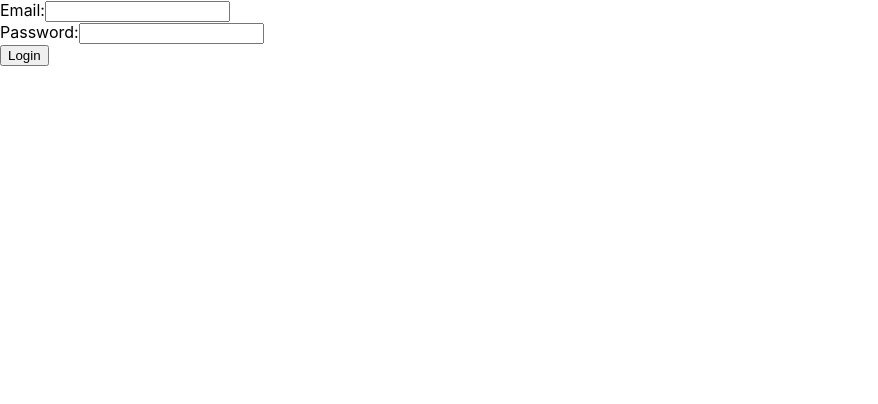
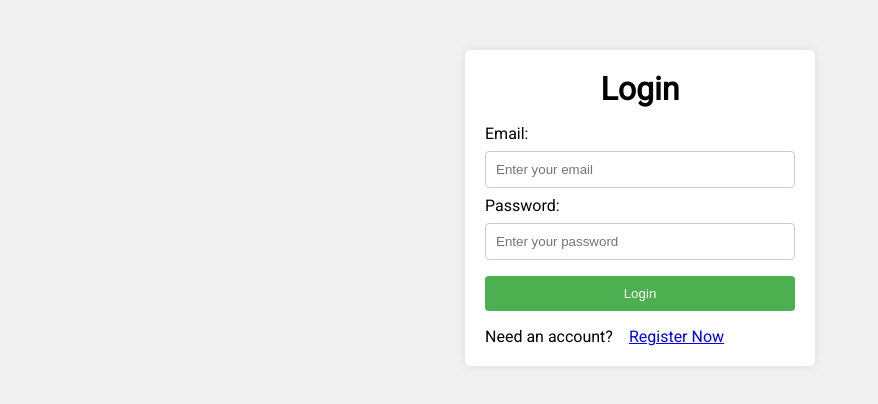
Before and after one commit to muhiddinkurbonov/bugtrakr-frontend, a React (Create React App) app: page /api/auth/login in a window 1280 px wide. Shown: the top 404 px of the page, without its empty margins (0-878 px from the left). Built offline with nearby package versions, Linux system fonts and the light colour scheme.

Commit message:
add some styling for login and register pages

```diff
--- a/src/components/pages/LoginPage.js
+++ b/src/components/pages/LoginPage.js
@@ -1,19 +1,40 @@
+
+
 export const LoginPage = ({
   email,
   password,
   handleEmailChange,
   handlePasswordChange,
-  handleSubmit
+  handleSubmit,
 }) => (
   <form onSubmit={handleSubmit}>
+    <h1>Login</h1>
     <div>
-      <label>Email:</label>
-      <input type="email" value={email} onChange={handleEmailChange} />
+      <label htmlFor="email">Email:</label>
+      <input
+        type="email"
+        id="email"
+        value={email}
+        onChange={handleEmailChange}
+        placeholder="Enter your email"
+        required
+      />
     </div>
     <div>
-      <label>Password:</label>
-      <input type="password" value={password} onChange={handlePasswordChange} />
+      <label htmlFor="password">Password:</label>
+      <input
+        type="password"
+        id="password"
+        value={password}
+        onChange={handlePasswordChange}
+        placeholder="Enter your password"
+        required
+      />
     </div>
     <button type="submit">Login</button>
+    <div className="register-login-now">
+      <p>Need an account? </p>{" "}
+      <a href="http://localhost:3000/api/auth/register">Register Now</a>
+    </div>
   </form>
 );
--- /dev/null
+++ b/src/components/pages/RegisterPage.js
@@ -0,0 +1,53 @@
+import React from 'react'
+
+export const RegisterPage = ({
+  userData,
+  handleChange,
+  handleSubmit
+}) => {
+  return (
+    <div>
+      <form onSubmit={handleSubmit}>
+        <h1>Register</h1>
+        <div>
+          <label htmlFor="name">Name:</label>
+          <input
+            type="text"
+            id="name"
+            name="name"
+            value={userData.name}
+            onChange={handleChange}
+            required
+          />
+        </div>
+        <div>
+          <label htmlFor="email">Email:</label>
+          <input
+            type="email"
+            id="email"
+            name="email"
+            value={userData.email}
+            onChange={handleChange}
+            required
+          />
+        </div>
+        <div>
+          <label htmlFor="password">Password:</label>
+          <input
+            type="password"
+            id="password"
+            name="password"
+            value={userData.password}
+            onChange={handleChange}
+            required
+          />
+        </div>
+        <button type="submit">Register</button>
+        <div className="register-login-now">
+          <p>Already have an account? </p>
+          <a href="http://localhost:3000/api/auth/login">Login Now</a>
+        </div>
+      </form>
+    </div>
+  );
+};
--- a/src/components/routes/Register.js
+++ b/src/components/routes/Register.js
@@ -1,7 +1,7 @@
 import React, { useState } from "react";
 import { useNavigate } from "react-router-dom";
 import auth from "../../services/auth";
-
+import { RegisterPage } from "../pages/RegisterPage";
 const Register = () => {
   const navigate = useNavigate();
   const [userData, setUserData] = useState({
@@ -31,40 +31,7 @@ const Register = () => {
   };
 
   return (
-    <form onSubmit={handleSubmit}>
-      <h1>Register</h1>
-      <div>
-        <label htmlFor="name">Name:</label>
-        <input
-          type="text"
-          id="name"
-          name="name"
-          value={userData.name}
-          onChange={handleChange}
-        />
-      </div>
-      <div>
-        <label htmlFor="email">Email:</label>
-        <input
-          type="email"
-          id="email"
-          name="email"
-          value={userData.email}
-          onChange={handleChange}
-        />
-      </div>
-      <div>
-        <label htmlFor="password">Password:</label>
-        <input
-          type="password"
-          id="password"
-          name="password"
-          value={userData.password}
-          onChange={handleChange}
-        />
-      </div>
-      <button type="submit">Register</button>
-    </form>
+    <RegisterPage userData={userData} handleChange={handleChange} handleSubmit={handleSubmit}/>
   );
 };
 
--- a/src/index.css
+++ b/src/index.css
@@ -1,13 +1,60 @@
-body {
+@import url("https://fonts.googleapis.com/css2?family=Roboto&display=swap");
+
+* {
+  box-sizing: border-box;
   margin: 0;
-  font-family: -apple-system, BlinkMacSystemFont, 'Segoe UI', 'Roboto', 'Oxygen',
-    'Ubuntu', 'Cantarell', 'Fira Sans', 'Droid Sans', 'Helvetica Neue',
-    sans-serif;
-  -webkit-font-smoothing: antialiased;
-  -moz-osx-font-smoothing: grayscale;
+  padding: 0;
 }
 
-code {
-  font-family: source-code-pro, Menlo, Monaco, Consolas, 'Courier New',
-    monospace;
+html {
+  font-size: 16px;
+  font-family: "Roboto", sans-serif;
 }
+
+body {
+  background-color: #f1f1f1;
+}
+h1 {
+  text-align: center;
+  margin-bottom: 1rem;
+
+}
+form {
+  background-color: #fff;
+  border-radius: 5px;
+  padding: 20px;
+  width: 350px;
+  margin: 0 auto;
+  margin-top: 50px;
+  box-shadow: 0px 0px 10px #ddd;
+}
+
+input[type="text"],
+input[type="email"],
+input[type="password"] {
+  width: 100%;
+  padding: 10px;
+  margin: 8px 0;
+  border: 1px solid #ccc;
+  border-radius: 4px;
+  box-sizing: border-box;
+}
+button {
+  margin: 0.5rem 0;
+  background-color: #4caf50;
+  color: white;
+  padding: 10px 20px;
+  border: none;
+  border-radius: 4px;
+  cursor: pointer;
+  width: 100%;
+}
+button:hover {
+  background-color: #45a049;
+}
+.register-login-now {
+  margin-top: 0.5rem;
+  display: flex;
+  gap: 1rem;
+  align-items: center;
+}
```
